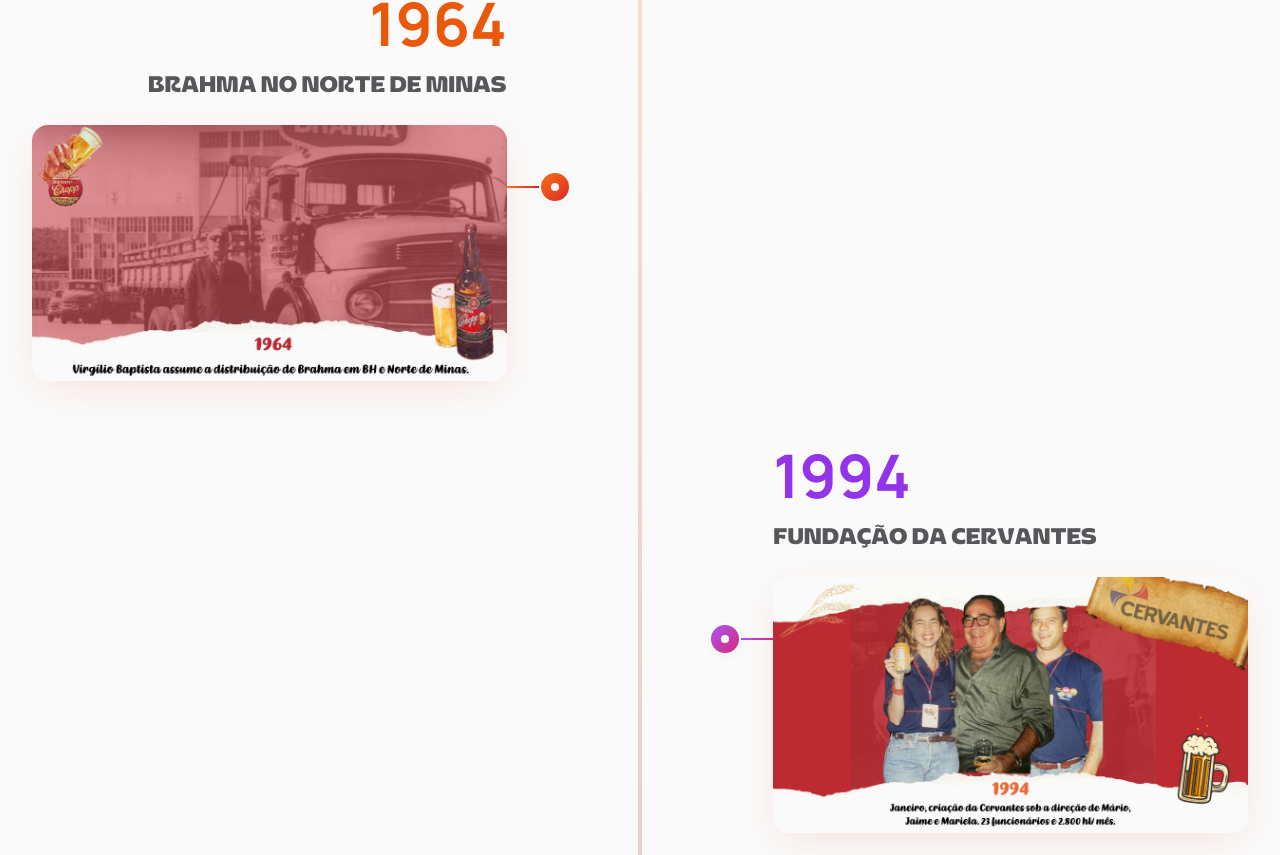
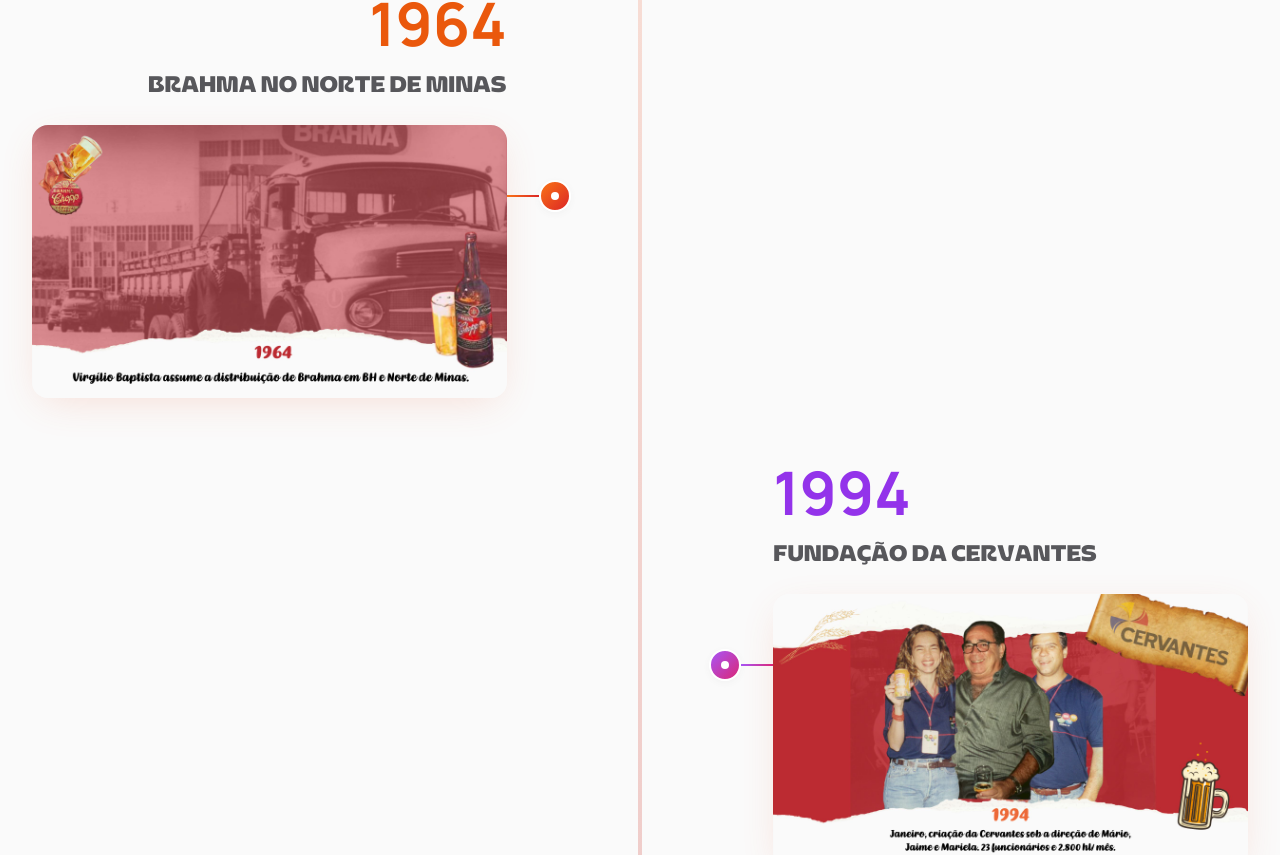
Before and after one commit to NandaLeal/SiteCorportivo, a React (Vite) app: page /quem-somos in a window 1280 px wide. Shown: the part 1420-2275 px from the top of the page. Built offline with nearby package versions, Linux system fonts and the light colour scheme.

Commit message:
Adjust timeline image display

```diff
--- a/src/components/Timeline.tsx
+++ b/src/components/Timeline.tsx
@@ -128,11 +128,11 @@ export default function Timeline() {
                     </h3>
 
                     {/* Timeline Image */}
-                    <div className="relative w-full h-48 sm:h-56 lg:h-64 rounded-2xl overflow-hidden shadow-elegant group-hover:shadow-glow transition-all duration-500">
+                    <div className="relative w-full rounded-2xl overflow-hidden shadow-elegant group-hover:shadow-glow transition-all duration-500">
                       <img
                         src={event.image}
                         alt={event.title}
-                        className="w-full h-full object-cover"
+                        className="w-full h-auto object-contain"
                       />
 
                       {/* Gradient Overlay on hover */}
```
